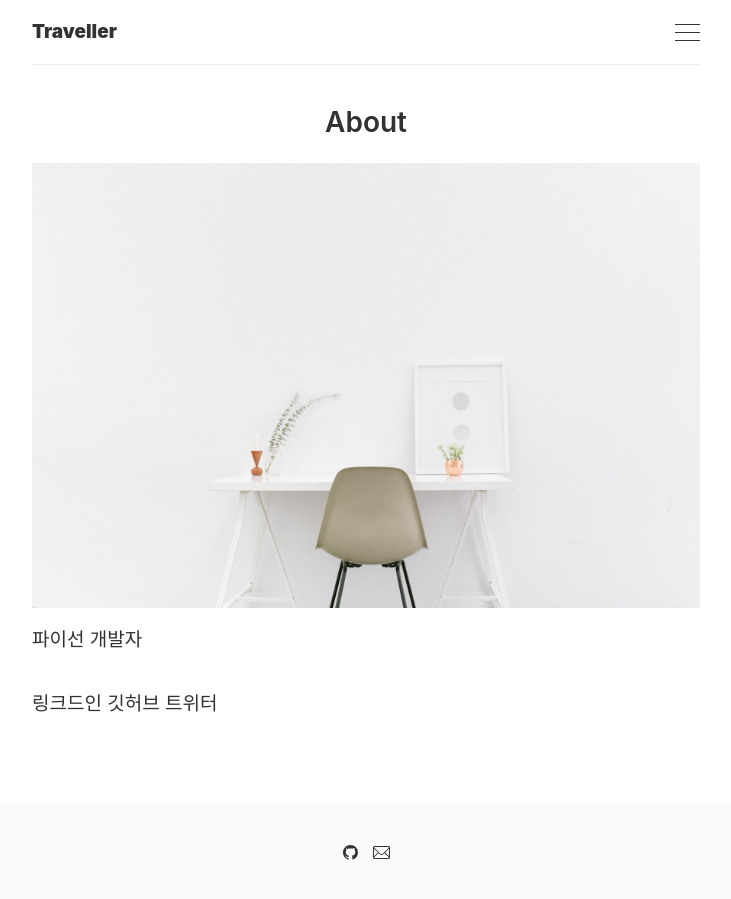
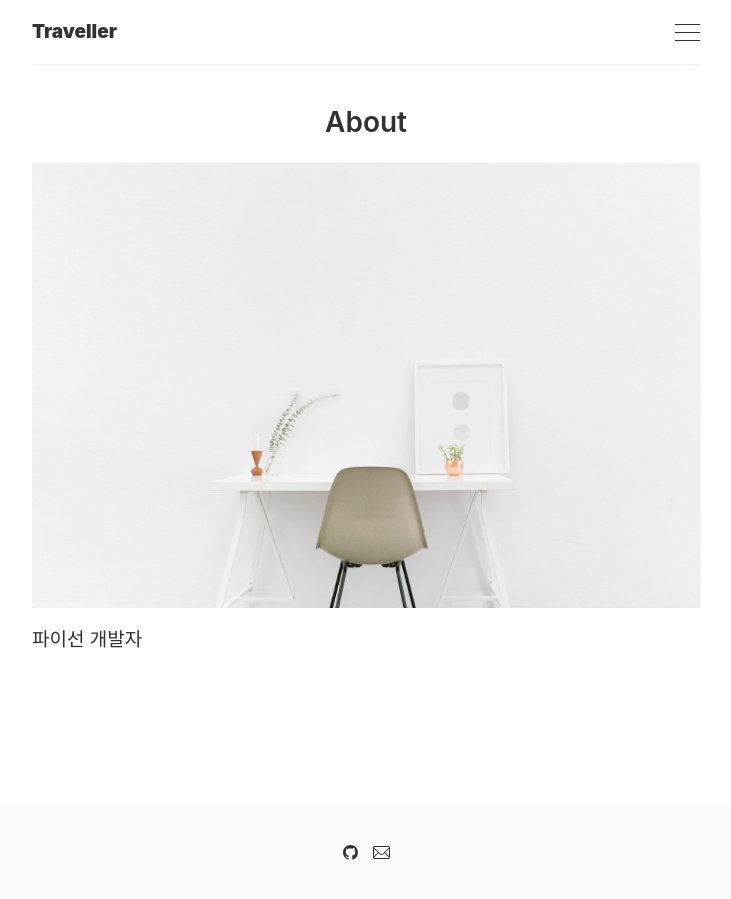
Before and after one commit to suhyunbaik/suhyunbaik.github.io, a Jekyll site: the page built from _pages/about.md, in a window 1280 px wide. Shown: the whole page, without its empty margins (274-1005 px from the left). Built offline with Jekyll 4.4.1, drawn with Linux system fonts in a browser that asks for light colours.

Commit message:
Feat: remove contacts

```diff
--- a/_pages/about.md
+++ b/_pages/about.md
@@ -5,7 +5,3 @@ image: '/images/pages/about.jpeg'
 ---
 
 파이선 개발자
-
-링크드인
-깃허브
-트위터
```
